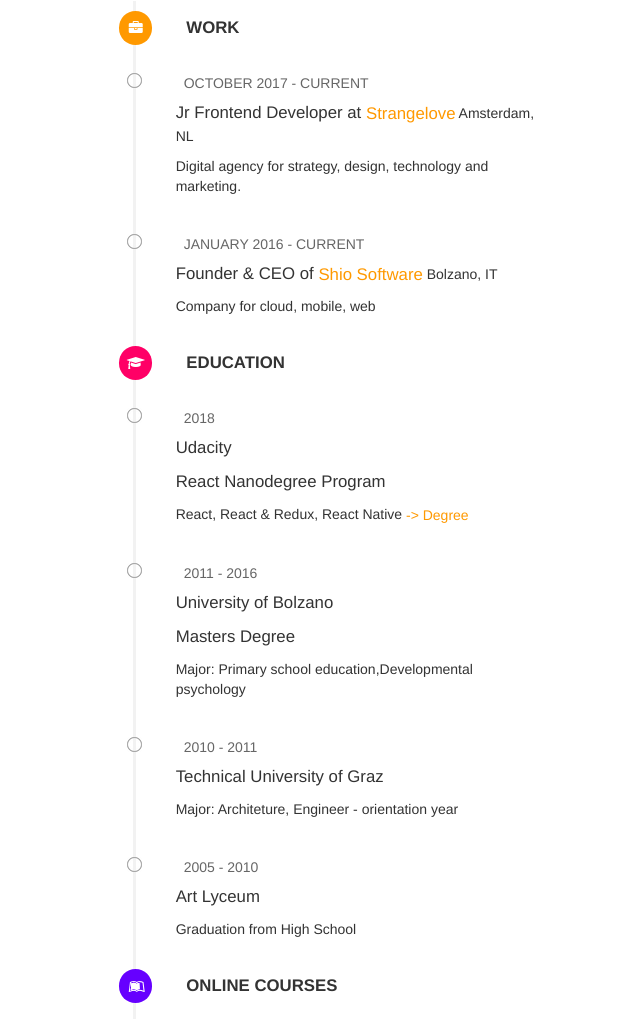
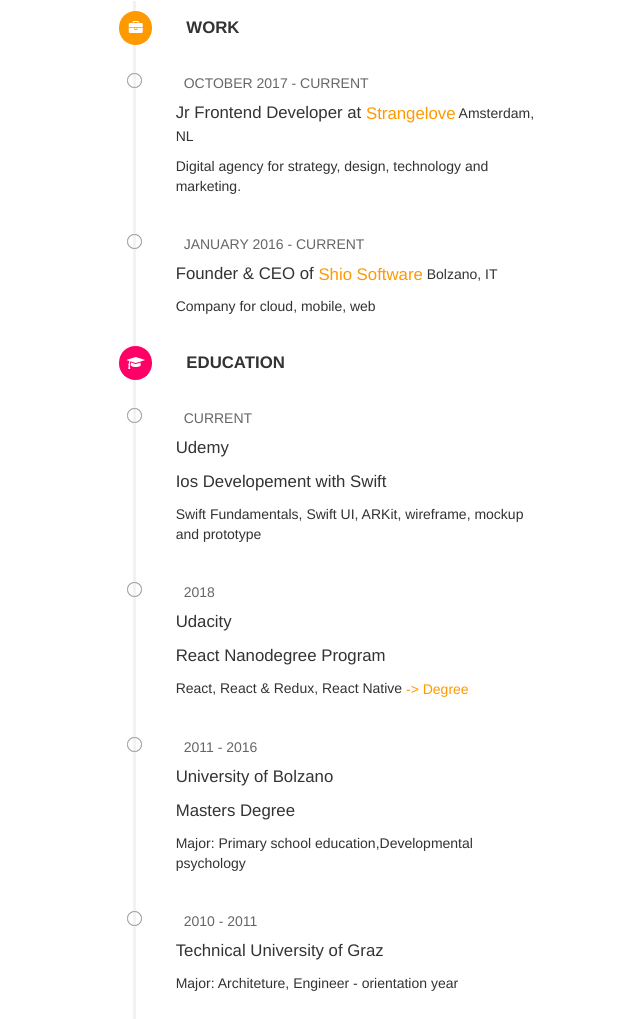
Before and after one commit to apeintner/apeinter.github.io, a plain HTML site: page index.html in a window 1280 px wide. Shown: the part 1305-2324 px from the top of the page, without its empty margins (434-1074 px from the left). Drawn offline with nearby package versions, Linux system fonts and the light colour scheme.

Commit message:
add current training

```diff
--- a/index.html
+++ b/index.html
@@ -39,6 +39,7 @@
             <ul class="nav navbar-nav navbar-right">
               <li><a onclick="go_to('#first_page')">home</a></li>
               <li><a onclick="go_to('#aboutMe')">about me</a></li>
+              <li><a onclick="go_to('#work')">work</a></li>
               <li><a onclick="go_to('#education')">education</a></li>
               <li><a onclick="go_to('#portfolio')">portfolio</a></li>
               <li><a onclick="go_to('#contact')">contact</a></li>
@@ -117,6 +118,17 @@
                   <i class="fa fa-graduation-cap" aria-hidden="true"></i>
                   education
                 </p>
+                <li>
+                  <span class="note">current</span>
+                  <p>
+                    <strong>Udemy</strong>
+                  </p>
+                  <p>
+                    <strong>Ios Developement with Swift</strong>
+                  </p>
+                  <p class="description">Swift Fundamentals, Swift UI, ARKit, wireframe, mockup and prototype
+                  </p>
+                </li>
                 <li>
                   <span class="note">2018</span>
                   <p>
```
